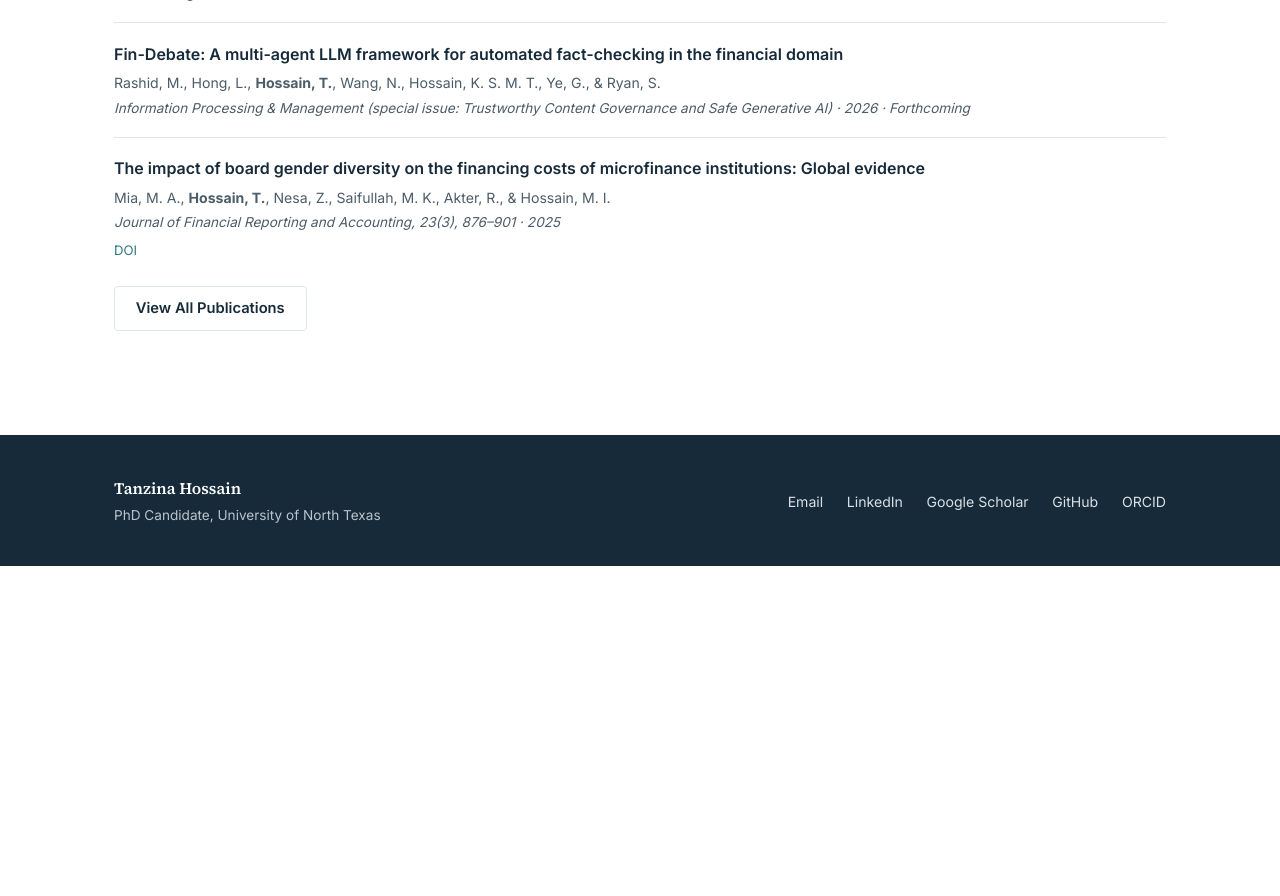
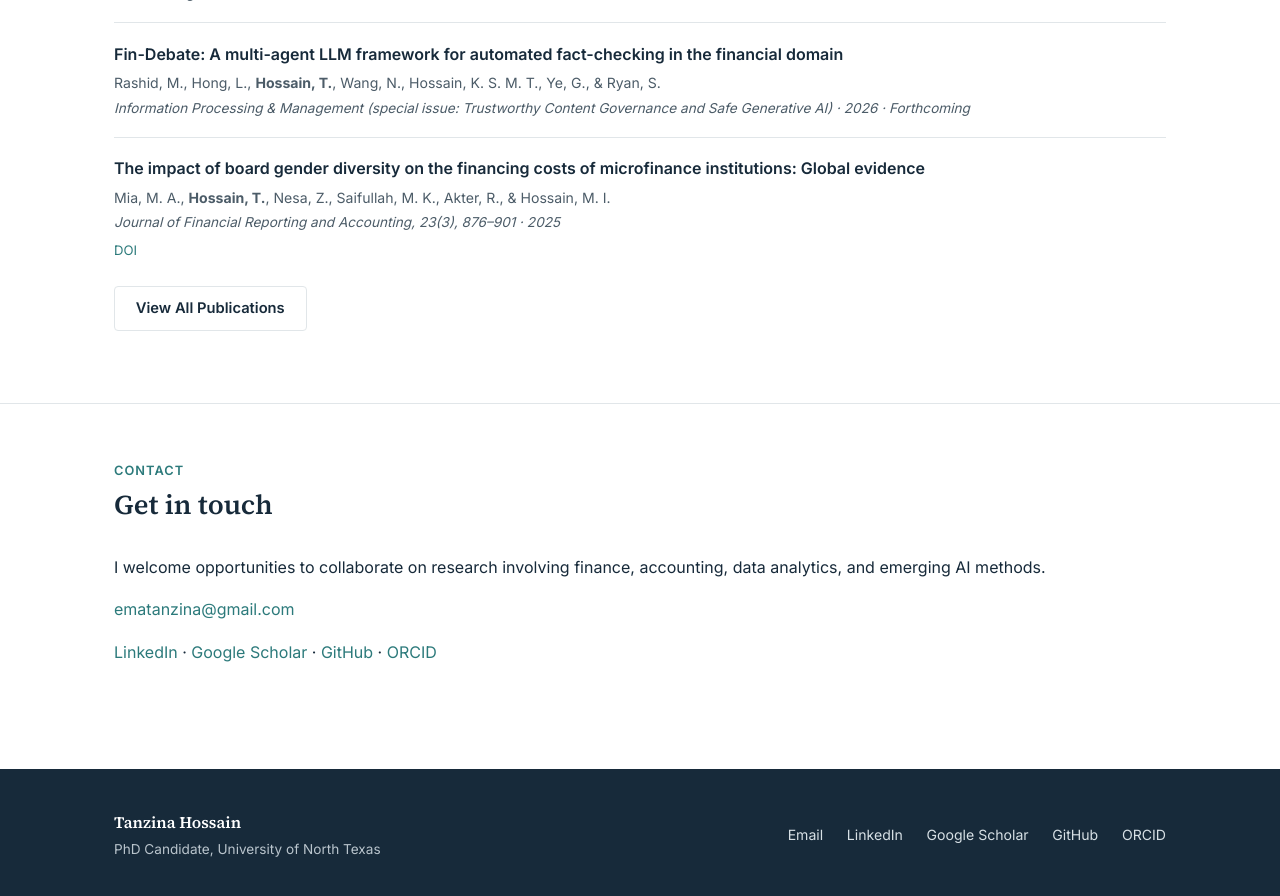
Before and after one commit to tanzinahossain/tanzinahossain.github.io, a Jekyll site: the page built from index.html, in a window 1280 px wide and 900 px high, scrolled down 2250 px. Shown: the top 896 px of the window. Built offline with Jekyll 4.4.1, drawn with Linux system fonts in a browser that asks for light colours; before the commit the page ends 2816 px from its top, so only the background shows below that.

Commit message:
Move Contact back onto the homepage instead of a separate page
Restores the collaboration line, email, and social links directly on the
homepage. Nav 'Contact' now anchors to that section instead of a page.

Co-Authored-By: Claude Sonnet 5 <noreply@anthropic.com>

```diff
--- a/_includes/header.html
+++ b/_includes/header.html
@@ -7,7 +7,7 @@
       <a href="{{ '/research/' | relative_url }}">Research</a>
       <a href="{{ '/teaching/' | relative_url }}">Teaching</a>
       <a href="{{ '/publications/' | relative_url }}">Publications</a>
-      <a href="{{ '/contact/' | relative_url }}">Contact</a>
+      <a href="{{ '/#contact' | relative_url }}">Contact</a>
     </nav>
   </div>
 </header>
--- a/index.html
+++ b/index.html
@@ -88,3 +88,20 @@ description: Finance educator and computational business researcher — corporat
     <p style="margin-top:1.5rem"><a class="btn btn-ghost" href="{{ '/publications/' | relative_url }}">View All Publications</a></p>
   </div>
 </section>
+
+<section id="contact">
+  <div class="wrap">
+    <div class="section-head">
+      <div class="eyebrow">Contact</div>
+      <h2>Get in touch</h2>
+    </div>
+    <p class="lede">I welcome opportunities to collaborate on research involving finance, accounting, data analytics, and emerging AI methods.</p>
+    <p><a href="mailto:ematanzina@gmail.com">ematanzina@gmail.com</a></p>
+    <p>
+      <a href="https://www.linkedin.com/in/tanzina-hossain-91a5b6146" target="_blank" rel="noopener">LinkedIn</a> ·
+      <a href="https://scholar.google.com/citations?hl=en&user=bYUdlSEAAAAJ" target="_blank" rel="noopener">Google Scholar</a> ·
+      <a href="https://github.com/tanzinahossain" target="_blank" rel="noopener">GitHub</a> ·
+      <a href="https://orcid.org/0000-0001-7919-7122" target="_blank" rel="noopener">ORCID</a>
+    </p>
+  </div>
+</section>
```
Also changed, not shown: contact/index.html (deleted, +0 -21 lines).
